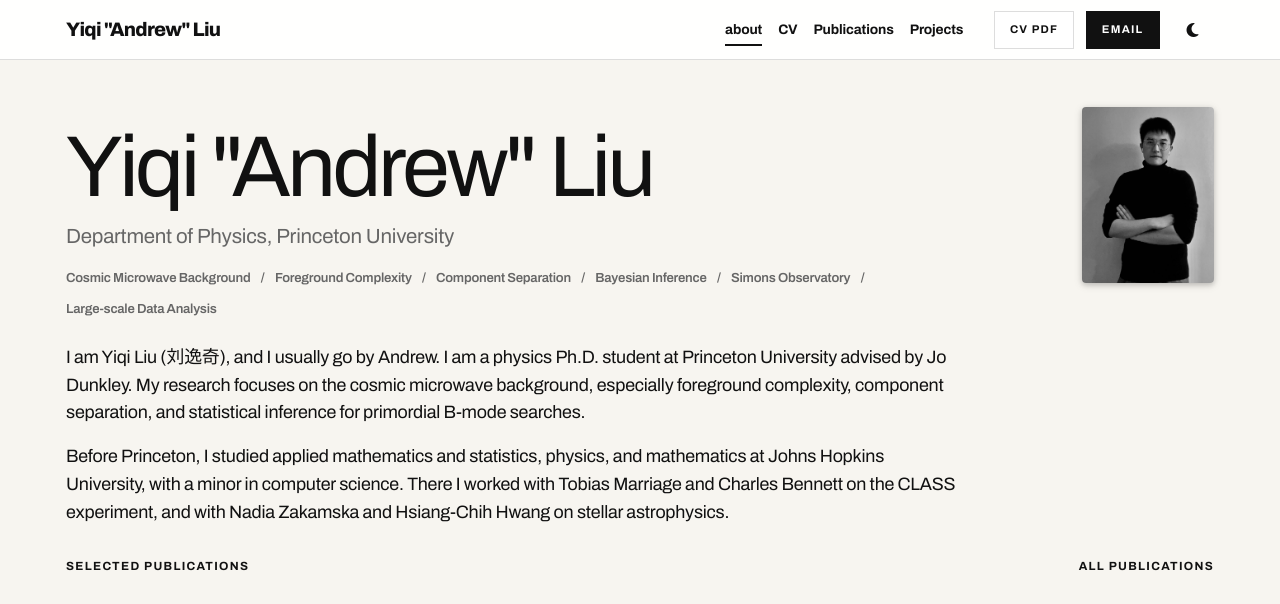
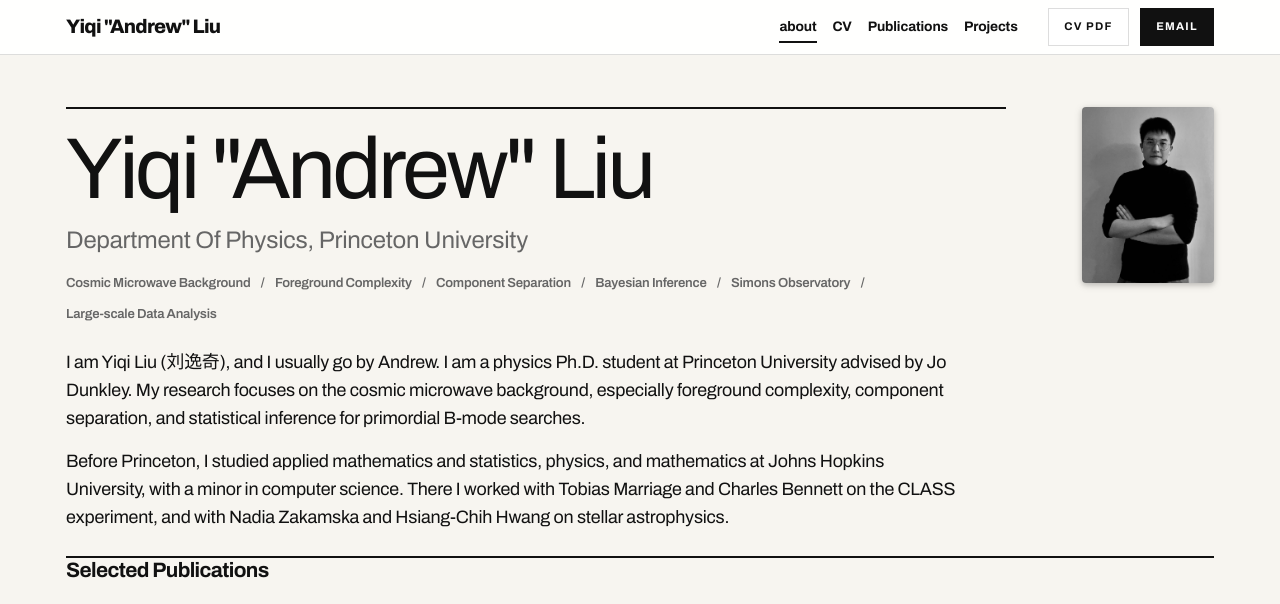
Before and after one commit to liuyiqiandrew/liuyiqiandrew.github.io, a Jekyll site: the page built from _pages/about.md, in a window 1280 px wide and 1009 px high, cut to the strip 0-604 px from the top of the window. Built offline with Jekyll 4.4.1, drawn with Linux system fonts in a browser that asks for light colours; full-size pictures stand in for the smaller copies a plugin makes; comment, search, counter and statistics services are not loaded; a style sheet for code colours, icons or effects is not loaded.

Commit message:
remove dark light toggle, styling

```diff
--- a/_includes/giscus.html
+++ b/_includes/giscus.html
@@ -1,6 +1,6 @@
 <div id="giscus_thread" style="max-width: {{ site.max_width }}; margin: 0 auto;">
   <script>
-    let giscusTheme = localStorage.getItem("theme");
+    let giscusTheme = document.documentElement.getAttribute("data-theme") === "dark" ? "dark" : "light";
     let giscusAttributes = {
         "src": "https://giscus.app/client.js",
         "data-repo": "{{ site.giscus.repo }}",
--- a/_includes/header.html
+++ b/_includes/header.html
@@ -91,12 +91,6 @@
               <div class="header-actions">
                 <a class="museum-button museum-button--outline museum-button--small" href="{{ '/assets/pdf/Andrew_CV_v2.pdf' | relative_url }}" target="_blank" rel="noopener noreferrer">CV PDF</a>
                 <a class="museum-button museum-button--solid museum-button--small" href="mailto:{{ site.email | encode_email }}">Email</a>
-                {%- if site.enable_darkmode %}
-                <button id="light-toggle" class="museum-icon-button" title="Change theme" aria-label="Toggle theme">
-                  <i class="fas fa-moon"></i>
-                  <i class="fas fa-sun"></i>
-                </button>
-                {%- endif %}
               </div>
             </div>
           </div>
--- a/_layouts/about.html
+++ b/_layouts/about.html
@@ -74,8 +74,7 @@ layout: default
           {% if page.selected_papers -%}
           <section class="museum-panel home-module">
             <div class="panel-heading">
-              <h2><a href="{{ '/publications/' | relative_url }}">Selected Publications</a></h2>
-              <a class="panel-link" href="{{ '/publications/' | relative_url }}">All publications</a>
+              <h2>Selected Publications</h2>
             </div>
             {%- include selected_papers.html %}
           </section>
--- a/_sass/_museum.scss
+++ b/_sass/_museum.scss
@@ -111,6 +111,8 @@ h3 {
 .desc {
   max-width: 52rem;
   color: var(--global-text-color-light);
+  font-size: 1.18rem;
+  line-height: 1.38;
 }
 
 .page-kicker {
@@ -124,6 +126,7 @@ h3 {
 
 .museum-panel {
   border: 0;
+  border-top: 2px solid var(--museum-ink);
   border-radius: 0;
   background: transparent;
   box-shadow: none;
@@ -331,8 +334,9 @@ html[data-theme='dark'] .navbar {
 
 .home-subtitle {
   margin-bottom: 1.1rem;
-  font-size: 1.28rem;
-  line-height: 1.35;
+  font-size: 1.5rem;
+  line-height: 1.28;
+  text-transform: capitalize;
 }
 
 .home-actions {
@@ -450,7 +454,7 @@ html[data-theme='dark'] .navbar {
   font-size: 1.3rem;
   font-weight: 700;
   letter-spacing: -0.03em;
-  text-transform: none;
+  text-transform: capitalize;
 }
 
 .panel-heading a,
@@ -936,7 +940,7 @@ footer.sticky-bottom {
   }
 
   .home-subtitle {
-    font-size: 1.16rem;
+    font-size: 1.28rem;
   }
 
   .home-copy,
--- a/assets/js/dark_mode.js
+++ b/assets/js/dark_mode.js
@@ -1,7 +1 @@
-document.addEventListener('DOMContentLoaded', function() {
-    const mode_toggle = document.getElementById("light-toggle");
-
-    mode_toggle.addEventListener("click", function() {
-        toggleTheme(localStorage.getItem("theme"));
-    });
-});
+// Theme follows the system color scheme. The manual toggle has been removed.
--- a/assets/js/theme.js
+++ b/assets/js/theme.js
@@ -1,12 +1,6 @@
 // Has to be in the head tag, otherwise a flicker effect will occur.
 
-let toggleTheme = (theme) => {
-  if (theme == "dark") {
-    setTheme("light");
-  } else {
-    setTheme("dark");
-  }
-};
+const systemThemeQuery = window.matchMedia("(prefers-color-scheme: dark)");
 
 let setTheme = (theme) => {
   transTheme();
@@ -28,7 +22,6 @@ let setTheme = (theme) => {
   } else {
     document.documentElement.removeAttribute("data-theme");
   }
-  localStorage.setItem("theme", theme);
 
   // Updates the background of medium-zoom overlay.
   if (typeof medium_zoom !== "undefined") {
@@ -72,15 +65,25 @@ let transTheme = () => {
   }, 500);
 };
 
-let initTheme = (theme) => {
-  if (theme == null || theme == "null") {
-    const userPref = window.matchMedia;
-    if (userPref && userPref("(prefers-color-scheme: dark)").matches) {
-      theme = "dark";
-    }
+let initTheme = () => {
+  try {
+    localStorage.removeItem("theme");
+  } catch (error) {
+    // Ignore localStorage access issues and fall back to system theme.
   }
 
+  const theme = systemThemeQuery.matches ? "dark" : "light";
   setTheme(theme);
 };
 
-initTheme(localStorage.getItem("theme"));
+if (typeof systemThemeQuery.addEventListener === "function") {
+  systemThemeQuery.addEventListener("change", (event) => {
+    setTheme(event.matches ? "dark" : "light");
+  });
+} else if (typeof systemThemeQuery.addListener === "function") {
+  systemThemeQuery.addListener((event) => {
+    setTheme(event.matches ? "dark" : "light");
+  });
+}
+
+initTheme();
```
